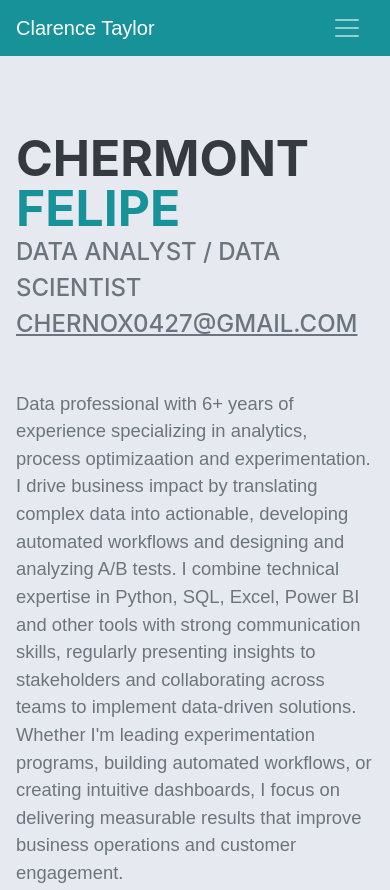
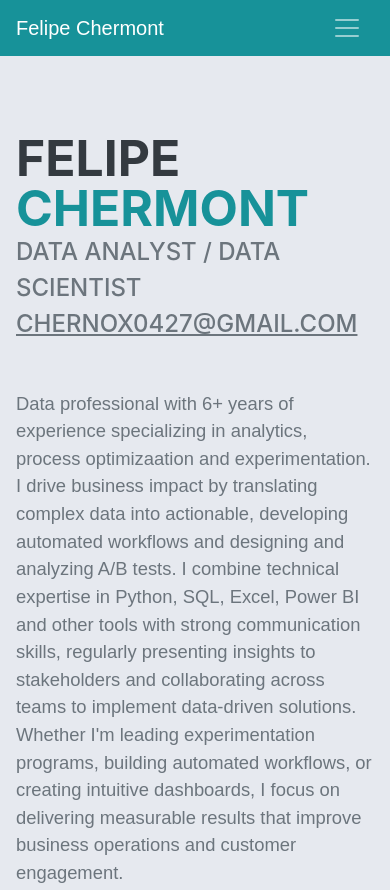
Before and after one commit to chermont04/chermont04.github.io, a plain HTML site: page index.html in a window 390 px wide. Shown: the top 890 px of the page. Drawn offline with nearby package versions, Linux system fonts and the light colour scheme; a web font is replaced by a local one.

Commit message:
Updating name on scroll

```diff
--- a/index.html
+++ b/index.html
@@ -19,7 +19,7 @@
         <!-- Navigation-->
         <nav class="navbar navbar-expand-lg navbar-dark bg-primary fixed-top" id="sideNav">
             <a class="navbar-brand js-scroll-trigger" href="#page-top">
-                <span class="d-block d-lg-none">Clarence Taylor</span>
+                <span class="d-block d-lg-none">Felipe Chermont</span>
                 <span class="d-none d-lg-block"><img class="img-fluid img-profile rounded-circle mx-auto mb-2" src="assets/img/profile.jpg" alt="..." /></span>
             </a>
             <button class="navbar-toggler" type="button" data-bs-toggle="collapse" data-bs-target="#navbarResponsive" aria-controls="navbarResponsive" aria-expanded="false" aria-label="Toggle navigation"><span class="navbar-toggler-icon"></span></button>
@@ -40,8 +40,8 @@
             <section class="resume-section" id="about">
                 <div class="resume-section-content">
                     <h1 class="mb-0">
-                        Chermont
-                        <span class="text-primary">Felipe</span>
+                        Felipe
+                        <span class="text-primary">Chermont</span>
                     </h1>
                     <div class="subheading mb-5">
                         Data Analyst / Data Scientist
```
